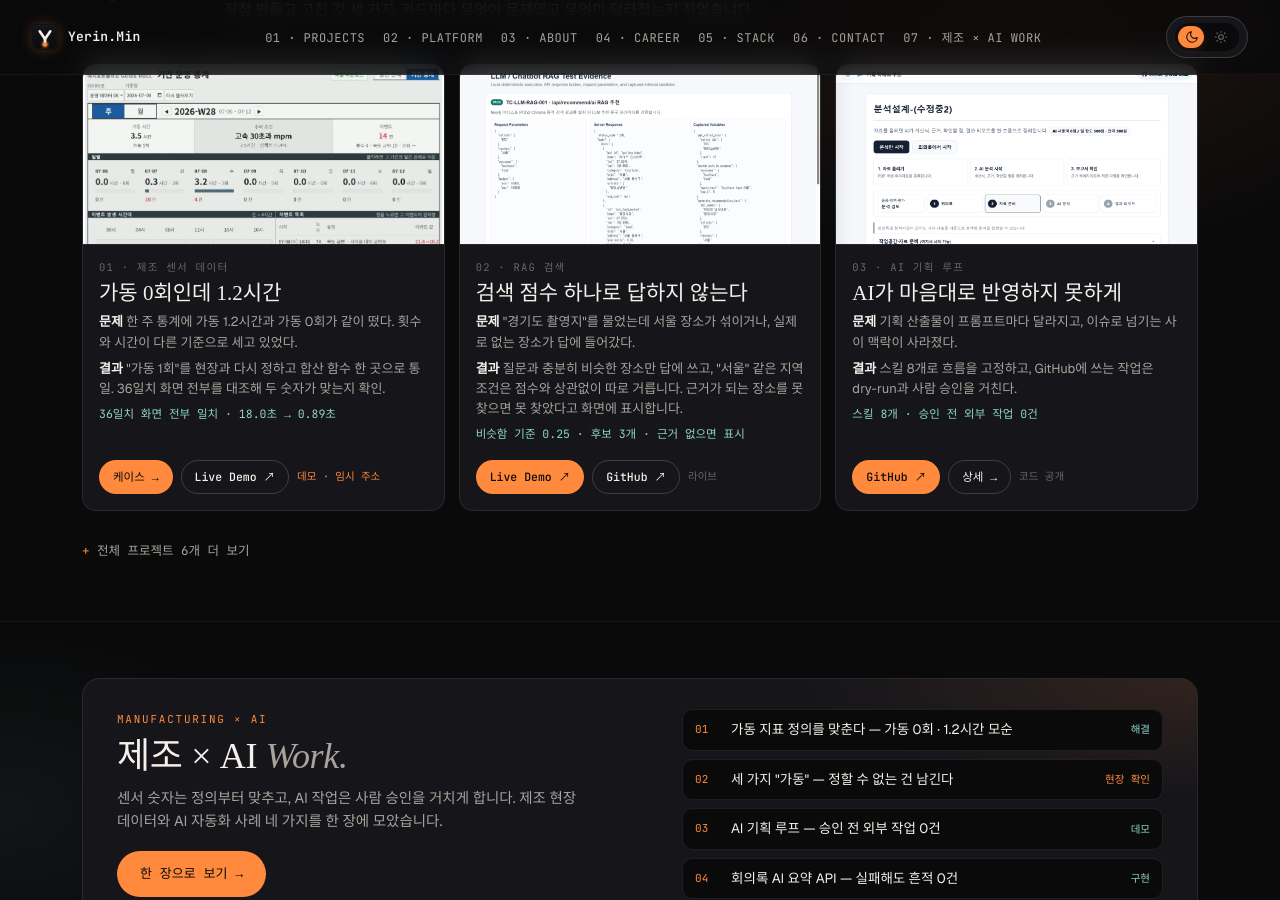
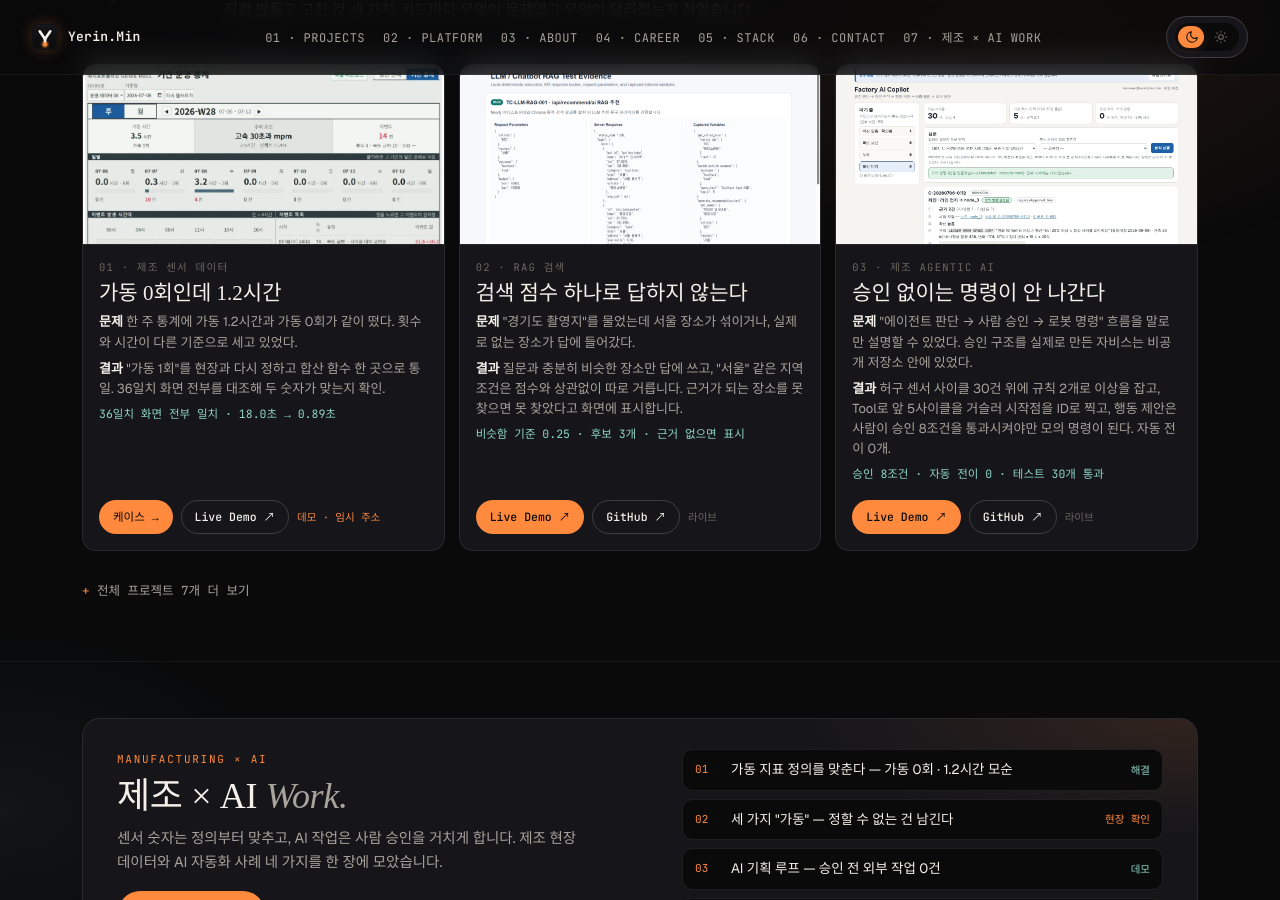
Before and after one commit to feed-mina/feed-mina.github.io, a Jekyll site: the page index.html, which Jekyll copies as it is, in a window 1280 px wide and 900 px high, scrolled down 653 px. Built offline with Jekyll 4.4.1, drawn with Linux system fonts in a browser that asks for light colours; some web fonts are replaced.

Commit message:
Featured 03 카드를 Factory AI Copilot(제조 Agentic AI)로 교체
- #projects 03 카드: AI 기획 루프 → "승인 없이는 명령이 안 나간다" (Live Demo · GitHub · 라이브)
- projects 배열에 factory-copilot 항목 추가, FEATURED 갱신, "더 보기" 6개 → 7개
- 썸네일 3장 추가 (assets/images/factory-copilot-{proposal,home,mobile}.webp, 허구 데이터 화면)
- 기존 03(planning-harness) 항목은 "더 보기" 목록으로 이동, 문구 변경 없음

Co-Authored-By: Claude Fable 5.1 <noreply@anthropic.com>
Claude-Session: https://claude.ai/code/session_019KfZYxMY44mPxjFsMFYskQ

```diff
--- a/index.html
+++ b/index.html
@@ -1264,20 +1264,20 @@
         </div>
       </div>
       <div class="case">
-        <img src="assets/images/planning-harness-analysis.png" alt="Planning Harness 분석 화면" loading="lazy" width="1280" height="720" />
+        <a href="https://jarvis-factory-copilot-sample.evolvix.workers.dev" target="_blank" rel="noopener"><img src="assets/images/factory-copilot-proposal.webp" alt="Factory AI Copilot 제안 쪽지 — 근거·추적·승인·모의 명령 화면" loading="lazy" width="1280" height="1100" /></a>
         <div class="b">
-          <div class="tag">03 · AI 기획 루프</div>
-          <h3>AI가 마음대로 반영하지 못하게</h3>
-          <div class="q"><b>문제</b> 기획 산출물이 프롬프트마다 달라지고, 이슈로 넘기는 사이 맥락이 사라졌다.</div>
-          <div class="q"><b>결과</b> 스킬 8개로 흐름을 고정하고, GitHub에 쓰는 작업은 dry-run과 사람 승인을 거친다.</div>
-          <div class="m">스킬 8개 · 승인 전 외부 작업 0건</div>
-          <div class="ln"><a class="btn primary" href="https://github.com/feed-mina/planning-harness-portfolio" target="_blank" rel="noopener">GitHub ↗</a><a class="btn" href="planning-harness.html">상세 →</a><span class="st">코드 공개</span></div>
+          <div class="tag">03 · 제조 Agentic AI</div>
+          <h3>승인 없이는 명령이 안 나간다</h3>
+          <div class="q"><b>문제</b> "에이전트 판단 → 사람 승인 → 로봇 명령" 흐름을 말로만 설명할 수 있었다. 승인 구조를 실제로 만든 자비스는 비공개 저장소 안에 있었다.</div>
+          <div class="q"><b>결과</b> 허구 센서 사이클 30건 위에 규칙 2개로 이상을 잡고, Tool로 앞 5사이클을 거슬러 시작점을 ID로 찍고, 행동 제안은 사람이 승인 8조건을 통과시켜야만 모의 명령이 된다. 자동 전이 0개.</div>
+          <div class="m">승인 8조건 · 자동 전이 0 · 테스트 30개 통과</div>
+          <div class="ln"><a class="btn primary" href="https://jarvis-factory-copilot-sample.evolvix.workers.dev" target="_blank" rel="noopener">Live Demo ↗</a><a class="btn" href="https://github.com/feed-mina/jarvis-factory-copilot-portfolio/tree/main/samples/factory-copilot" target="_blank" rel="noopener">GitHub ↗</a><span class="st">라이브</span></div>
         </div>
       </div>
     </div>
 
     <details class="more">
-      <summary>전체 프로젝트 6개 더 보기</summary>
+      <summary>전체 프로젝트 7개 더 보기</summary>
       <ul data-more-projects></ul>
     </details>
   </div>
@@ -1508,6 +1508,43 @@
 /* ─────────────── PROJECTS DATA (상세 보관용 · 홈에서는 대표 3개 + 접힌 목록만 보여 준다) ─────────────── */
 const projects = [
   {
+    id: "factory-copilot",
+    title: "Factory AI Copilot — 제조 Agentic AI 샘플",
+    category: "ai architecture web",
+    kicker: "Manufacturing Agentic AI · Live · 2026",
+    tagline: "// 공정 판단 → 원인 추적 → 행동 제안 → 사람 승인 → 모의 명령. 승인 없이는 명령이 생기지 않습니다",
+    description: "허구 센서 사이클 30건(노드 4개 · 속도 · 진동) 위에 Monitor(규칙 2개, LLM 없음) → Root Cause(Tool 호출, 앞 5사이클 추적) → Action Planner(행동 4개, 승인 필수 고정) → 사람 승인(8조건) → 모의 명령 1회를 한 화면에 구현한 샘플입니다. 메일 승인 에이전트(Javis)의 승인 구조를 제조 데이터로 옮겼고, 실제 PLC·로봇·LLM·DB 연결은 없습니다.",
+    images: ["assets/images/factory-copilot-proposal.webp", "assets/images/factory-copilot-home.webp", "assets/images/factory-copilot-mobile.webp"],
+    stack: ["Cloudflare Workers", "JavaScript (ES Modules)", "JSON 계약", "node:test", "Playwright", "FastAPI·LangGraph (Javis 원형)"],
+    design: [
+      "규칙은 결정대장 2개만 — 속도 급변(10 m/min ∧ 20% ∧ 정상 사이클 2개) · 노드 불일치. 진동은 관측만 기록하고 판단에 쓰지 않음",
+      "근거 ID는 Monitor → Root Cause → 제안 → 명령으로 그대로 상속, 중간에 새 ID를 만들지 않음",
+      "승인 8조건 = Javis approve() 7조건 + 확신도-행동 짝. 데이터 지문이 바뀌면 승인 무효, 24시간 만료",
+      "멈춤 세 가지(행동 없음 · 사람 확인 필요 · 오류)는 자동 재실행 없이 큐에 쌓임"
+    ],
+    problem: [
+      "\"Agentic AI 해봤나요?\"에 운영(Javis)과 목업을 섞지 않고 코드로 답할 화면이 없었음",
+      "제조 현장 원본 데이터는 비공개라 공개 샘플은 허구 데이터로 새로 만들어야 했음",
+      "LLM 키 없이도 전부 돌아야 포트폴리오로 열 수 있음"
+    ],
+    role: [
+      "설계 문서 12개(역할 · JSON 계약 · 승인 조건 · 멈춤 경로 · 화면 규칙)를 먼저 쓰고 그대로 구현",
+      "데이터 생성기 · 규칙 함수 · 추적 · 승인 · 원장 · 화면 · Worker 전부 직접 작성",
+      "승인 8조건 테스트 이름을 설계 문서와 1:1로 맞춤. 직접 만든 AI 에이전트 작업 스킬(fix-guide · easy-guide)로 기획 가이드 → 승인 → 구현 → 검증 순서를 지킴"
+    ],
+    impact: [
+      "테스트 30개 통과 — 승인 전 명령 0건 · 두 번 눌러도 명령 1건 · 데이터 바뀌면 승인 무효 · 못 찾으면 사람 확인",
+      "질문 10개의 답에 적힌 사이클 · 이벤트 ID가 원본 데이터와 일치",
+      "Chromium 1280 · 420px 조작 검증, 외부 요청 0, 로그인 없이 공개",
+      "자비스 사본 공개 — 회사 식별자 17파일 치환, 실명 · 키 0건"
+    ],
+    links: [
+      { label: "Live Demo", url: "https://jarvis-factory-copilot-sample.evolvix.workers.dev", primary: true },
+      { label: "GitHub (샘플)", url: "https://github.com/feed-mina/jarvis-factory-copilot-portfolio/tree/main/samples/factory-copilot" },
+      { label: "GitHub (Javis 사본)", url: "https://github.com/feed-mina/jarvis-factory-copilot-portfolio" }
+    ]
+  },
+  {
     id: "evol-guide-roll",
     title: "가이드롤 생산 모니터링 (evol)",
     category: "architecture web",
```
Also changed, not shown: other parts of index.html (+1 -1 lines), assets/images/factory-copilot-home.webp (added), assets/images/factory-copilot-mobile.webp (added), assets/images/factory-copilot-proposal.webp (added).
